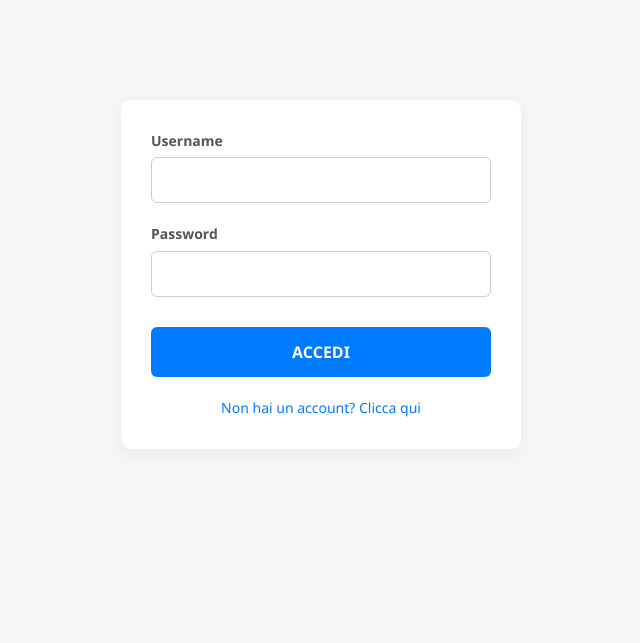
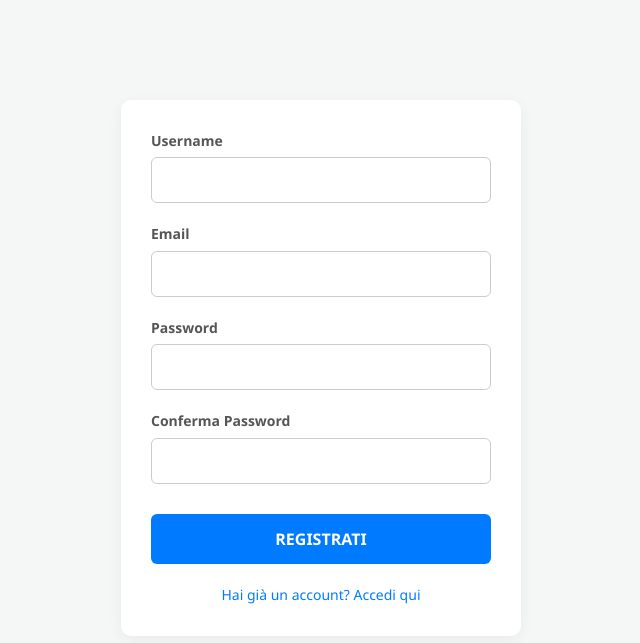
Before and after one commit to LelloMascello/vela, a FastAPI app: page / in a window 1280 px wide. Shown: the top 643 px of the page, without its empty margins (319-959 px from the left). Run offline with FastAPI, Linux system fonts and the light colour scheme.

Commit message:
server pi web app update v3

```diff
--- a/server/pi/templates/login.html
+++ b/server/pi/templates/login.html
@@ -3,18 +3,26 @@
     <head>
         <meta charset="UTF-8">
         <meta name="viewport" content="width=device-width, initial-scale=1.0">
-    <link rel="stylesheet" href="/static/style.css">
-    <title>Login</title>
+        <link rel="stylesheet" href="/static/style.css?v=2">
+        <script src="/static/signup.js"></script>
+        <title>Registrazione</title>
     </head>
     <body>
-    <div id="container">
+        <form id="container">
             <p class="text">Username</p>
-        <input type="text" id="username">
+            <input type="text" name="username" id="username" required>
+
+            <p class="text">Email</p>
+            <input type="email" name="email" id="email" required>
+
             <p class="text">Password</p>
-        <input type="password" id="password">
-        <button id="accedi" onclick="accedi()">ACCEDI</button>
-        <a href="/signup" id="crea">Non hai un account? Clicca qui</a>
-    </div>
-    <script src="/static/login.js"></script>
+            <input type="password" name="password" id="password" required>
+
+            <p class="text">Conferma Password</p>
+            <input type="password" name="conferma_password" id="conferma_password" required>
+
+            <button type="button" id="registrati" onclick="signup()">REGISTRATI</button>
+            <a href="/" id="crea">Hai già un account? Accedi qui</a>
+        </form>
     </body>
 </html>
```
Also changed, not shown: server/pi/templates/signup.html (+10 -6 lines). Lines whose indentation alone changed are shown as unchanged.
